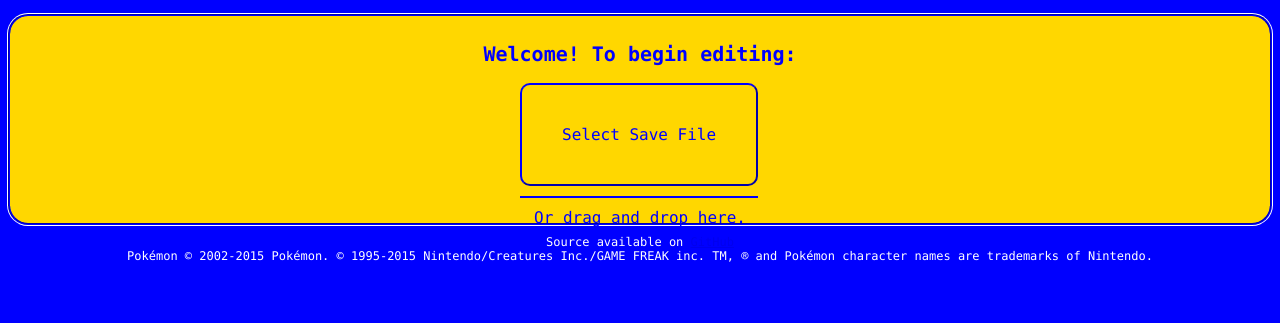
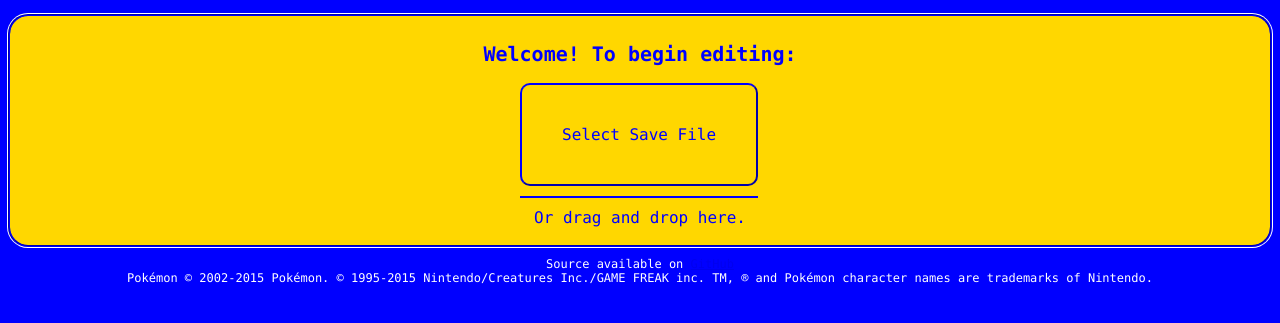
Before and after one commit to LyndonArmitage/HTML5PokemonSaveReader, a plain HTML site: page index.html in a window 1280 px wide. Shown: the part 49-372 px from the top of the page. Drawn offline with Linux system fonts and the light colour scheme.

Commit message:
Changed inputSection's height

```diff
--- a/css/main.css
+++ b/css/main.css
@@ -15,7 +15,7 @@ body {
 #inputSection {
 	margin: 10px auto;
 	width: 240px;
-	height: 120px;
+	height: 142px;
 }
 
 .btn {
```
